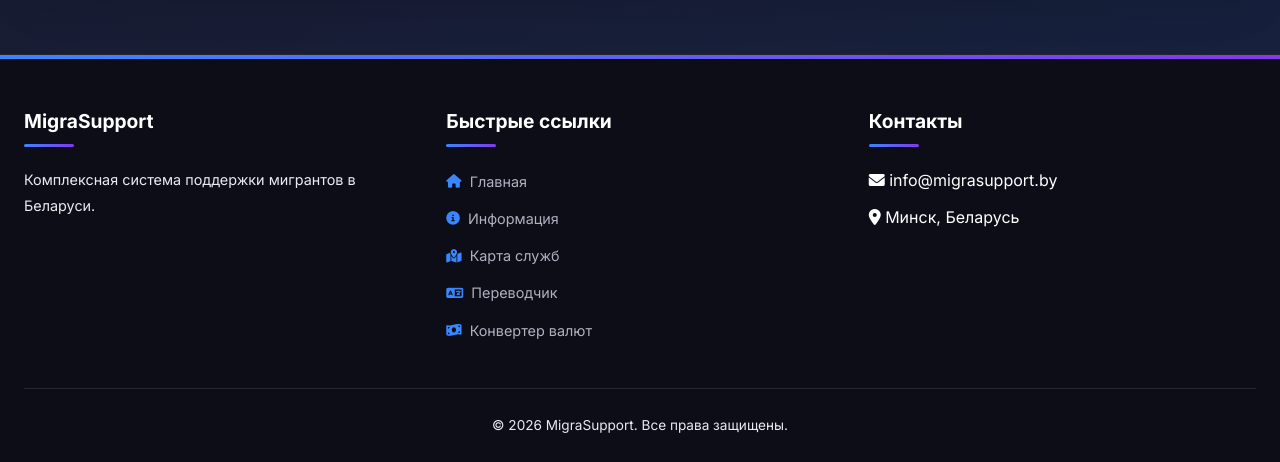
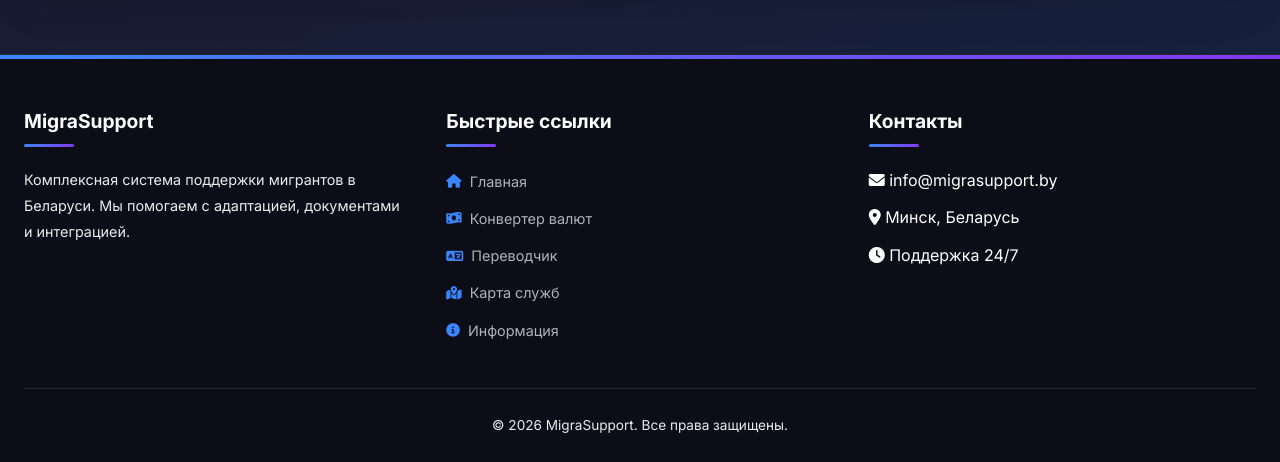
Before and after one commit to endikop/Migra-support, a PHP site: page /chat.php in a window 1280 px wide. Shown: the part 680-1142 px from the top of the page. Run offline with PHP 8.4, Linux system fonts and the light colour scheme.

Commit message:
chatfooter

```diff
--- a/chat.php
+++ b/chat.php
@@ -2118,37 +2118,44 @@
         <?php endif; ?>
     </main>
 
-    <!-- Footer -->
+   <!-- Footer -->
     <footer>
         <div class="container">
             <div class="footer-content">
                 <div class="footer-section">
                     <h3>MigraSupport</h3>
-                    <p><?php echo htmlspecialchars($translations['footer_title'], ENT_QUOTES, 'UTF-8'); ?></p>
+                    <p><?php echo t(
+                        'Комплексная система поддержки мигрантов в Беларуси. Мы помогаем с адаптацией, документами и интеграцией.',
+                        'Comprehensive migrant support system in Belarus. We help with adaptation, documents and integration.',
+                        'Sistema abrangente de apoio a migrantes na Bielorrússia. Ajudamos com adaptação, documentos e integração.',
+                        'Système complet de soutien aux migrants en Biélorussie. Nous aidons à l\'adaptation, aux documents et à l\'intégration.',
+                        'Umfassendes Migrantenunterstützungssystem in Belarus. Wir helfen bei Anpassung, Dokumenten und Integration.'
+                    ); ?></p>
                 </div>
 
                 <div class="footer-section">
-                    <h3><?php echo htmlspecialchars($translations['quick_links'], ENT_QUOTES, 'UTF-8'); ?></h3>
+                    <h3><?php echo $translations['quick_links']; ?></h3>
                     <ul class="footer-links">
-                        <li><a href="index.php"><i class="fas fa-home"></i> <?php echo htmlspecialchars($translations['home'], ENT_QUOTES, 'UTF-8'); ?></a></li>
-                        <li><a href="information.php"><i class="fas fa-info-circle"></i> <?php echo htmlspecialchars($translations['information'], ENT_QUOTES, 'UTF-8'); ?></a></li>
-                        <li><a href="map.php"><i class="fas fa-map-marked-alt"></i> <?php echo htmlspecialchars($translations['map_services'], ENT_QUOTES, 'UTF-8'); ?></a></li>
-                        <li><a href="translator.php"><i class="fas fa-language"></i> <?php echo htmlspecialchars($translations['translator'], ENT_QUOTES, 'UTF-8'); ?></a></li>
-                        <li><a href="converter.php"><i class="fas fa-money-bill-wave"></i> <?php echo htmlspecialchars($translations['currency_converter'], ENT_QUOTES, 'UTF-8'); ?></a></li>
+                        <li><a href="index.php"><i class="fas fa-home"></i> <?php echo $translations['home']; ?></a></li>
+                        <li><a href="converter.php"><i class="fas fa-money-bill-wave"></i> <?php echo $translations['currency_converter']; ?></a></li>
+                        <li><a href="translator.php"><i class="fas fa-language"></i> <?php echo $translations['translator']; ?></a></li>
+                        <li><a href="map.php"><i class="fas fa-map-marked-alt"></i> <?php echo $translations['map_services']; ?></a></li>
+                        <li><a href="information.php"><i class="fas fa-info-circle"></i> <?php echo $translations['information']; ?></a></li>
                     </ul>
                 </div>
 
                 <div class="footer-section">
-                    <h3><?php echo htmlspecialchars($translations['contacts'], ENT_QUOTES, 'UTF-8'); ?></h3>
+                    <h3><?php echo $translations['contacts']; ?></h3>
                     <ul class="footer-links">
                         <li><i class="fas fa-envelope"></i> info@migrasupport.by</li>
-                        <li><i class="fas fa-map-marker-alt"></i> <?php echo htmlspecialchars($translations['minsk_belarus'], ENT_QUOTES, 'UTF-8'); ?></li>
+                        <li><i class="fas fa-map-marker-alt"></i> <?php echo $translations['minsk_belarus']; ?></li>
+                        <li><i class="fas fa-clock"></i> <?php echo t('Поддержка 24/7', '24/7 Support', 'Suporte 24/7', 'Support 24/7', '24/7 Support'); ?></li>
                     </ul>
                 </div>
             </div>
 
             <div class="footer-bottom">
-                <p>&copy; 2026 MigraSupport. <?php echo htmlspecialchars($translations['all_rights_reserved'], ENT_QUOTES, 'UTF-8'); ?></p>
+                <p>&copy; 2026 MigraSupport. <?php echo $translations['all_rights_reserved']; ?></p>
             </div>
         </div>
     </footer>
```
